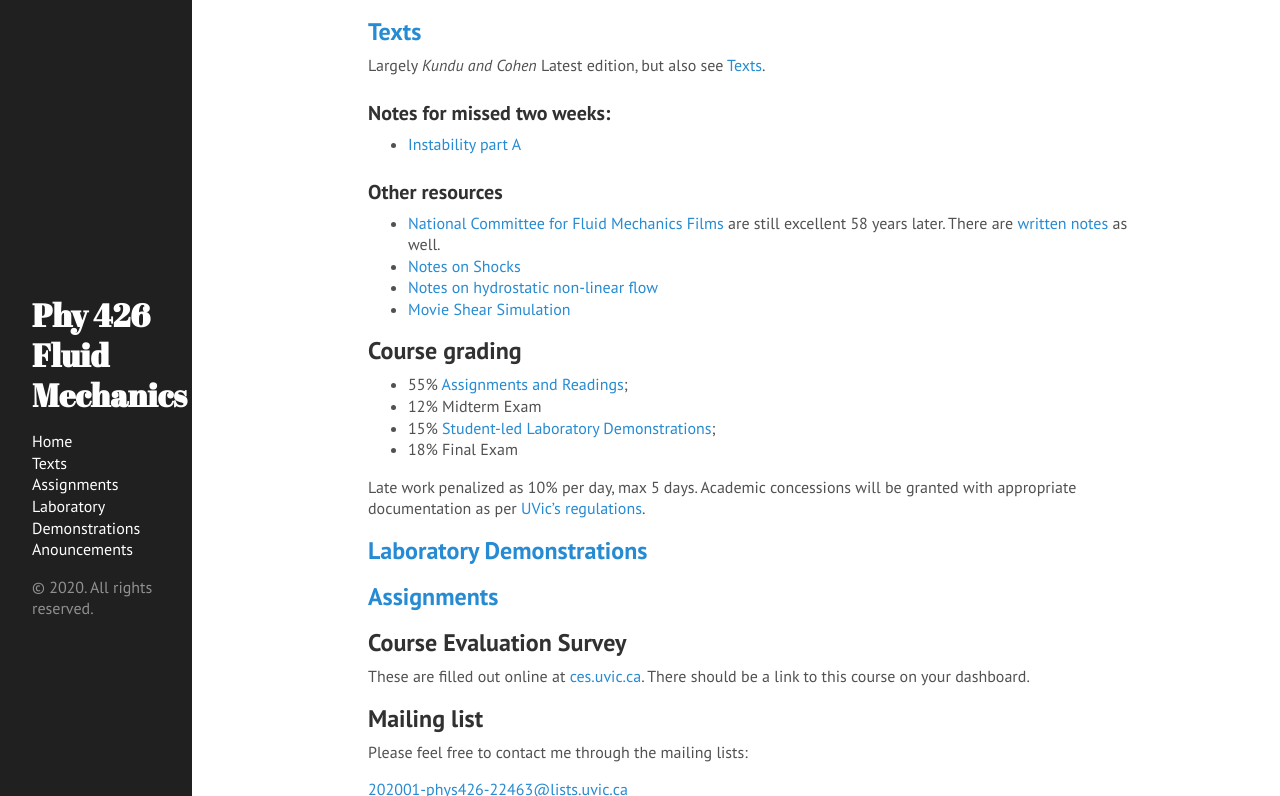
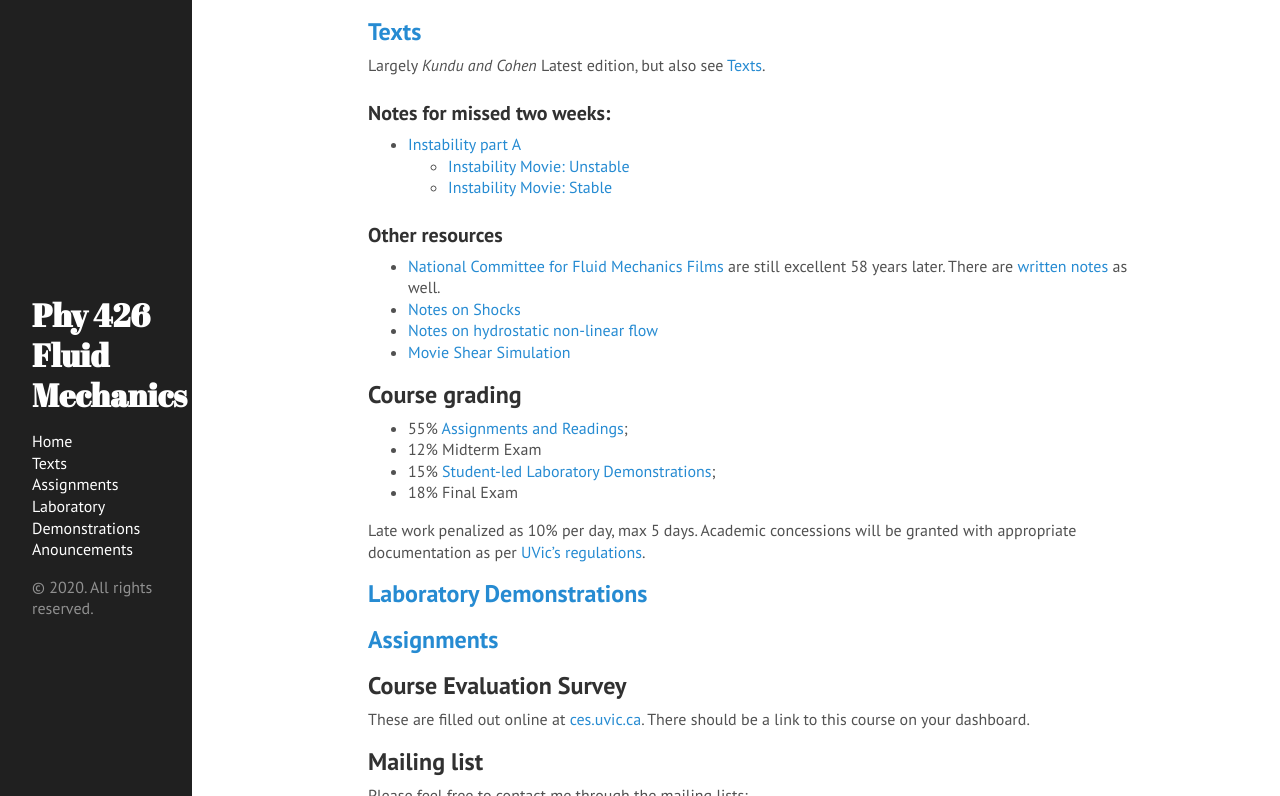
Before and after one commit to jklymak/Phy426, a Jekyll site: the page built from docs/index.md, in a window 1280 px wide and 900 px high, scrolled down 1068 px, cut to the strip 104-900 px from the top of the window. Built offline with Jekyll 4.4.1, drawn with Linux system fonts in a browser that asks for light colours.

Commit message:
Instability

```diff
--- a/docs/index.md
+++ b/docs/index.md
@@ -36,6 +36,8 @@ Largely *Kundu and Cohen* Latest edition, but also see [Texts](./Texts/).
 ### Notes for missed two weeks:
 
   - [Instability part A](./pdfs/Instability.pdf)
+    - [Instability Movie: Unstable](./pdfs/ChanPar04.mov)
+    - [Instability Movie: Stable](./pdfs/ChanPar05.mov)
 
 ### Other resources
 
```
Also changed, not shown: 2 other files.
